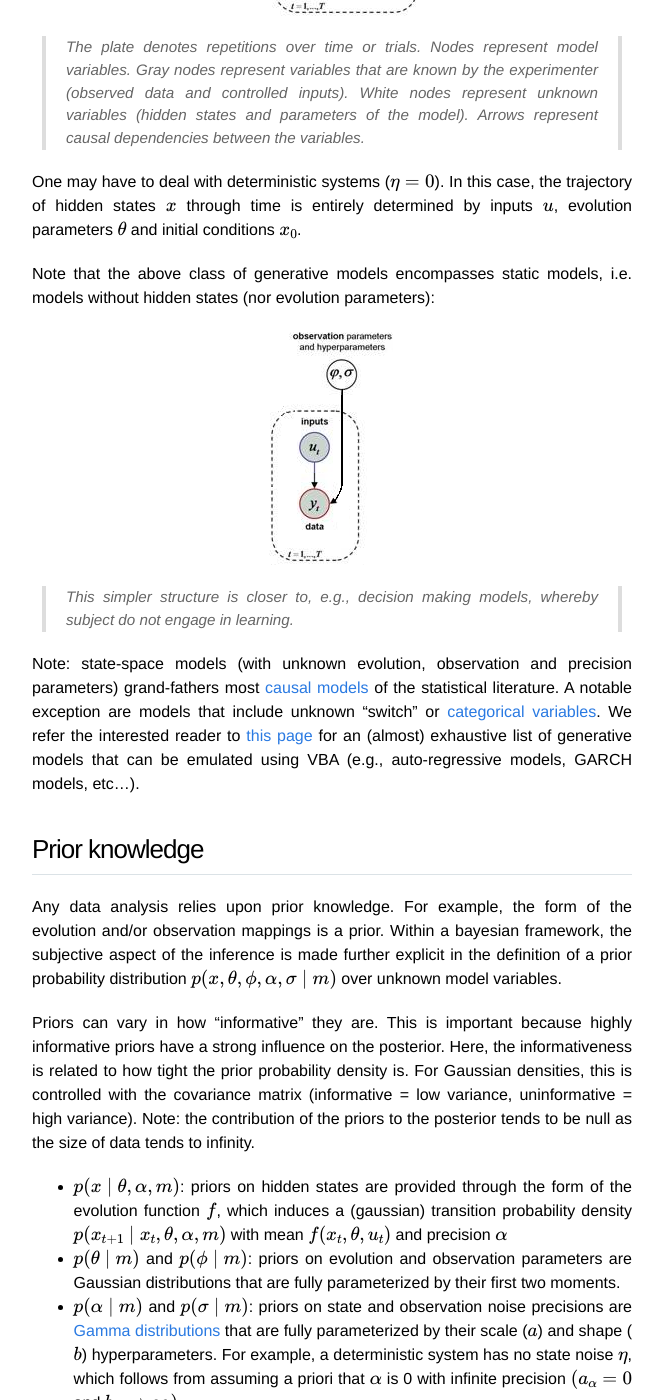
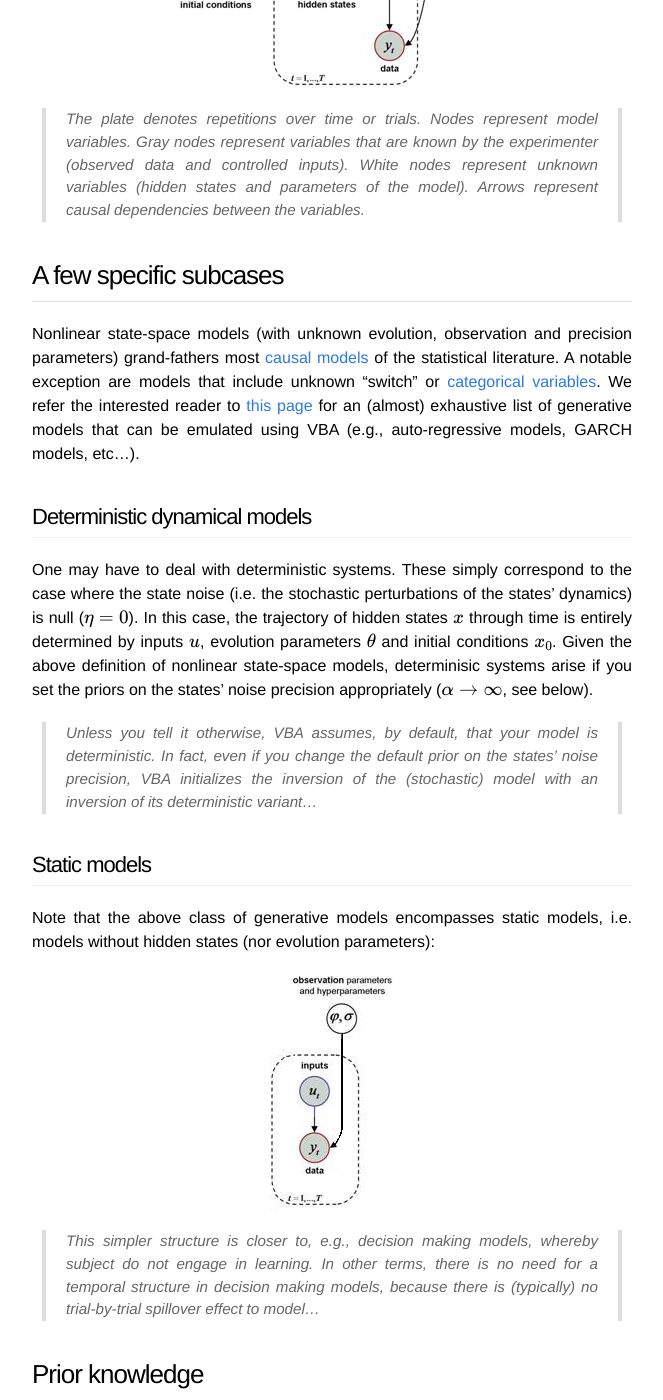
Before and after one commit to MBB-team/VBA-toolbox, a Jekyll site: the page built from _wiki/Structure-of-VBA's-generative-model.md, in a window 1280 px wide and 1400 px high, scrolled down 3248 px. Shown: the whole window, without its empty margins (308-971 px from the left). Built offline with Jekyll 4.4.1, drawn with Linux system fonts in a browser that asks for light colours; nearby versions of some CDN libraries; formulas are drawn with MathJax 3; some of the changed text lies outside the part shown.

Commit message:
Update Structure-of-VBA's-generative-model.md

```diff
--- a/_wiki/Structure-of-VBA's-generative-model.md
+++ b/_wiki/Structure-of-VBA's-generative-model.md
@@ -66,16 +66,28 @@ The following figure summarizes the model structure:
 
 > The plate denotes repetitions over time or trials. Nodes represent model variables. Gray nodes represent variables that are known by the experimenter (observed data and controlled inputs). White nodes represent unknown variables (hidden states and parameters of the model). Arrows represent causal dependencies between the variables.
 
-One may have to deal with deterministic systems ($$\eta=0$$). In this case, the trajectory of hidden states $$x$$ through time is entirely determined by inputs $$u$$, evolution parameters $$\theta$$ and initial conditions $$x_0$$.
+## A few specific subcases
+
+Nonlinear state-space models (with unknown evolution, observation and precision parameters) grand-fathers most [causal models](https://en.wikipedia.org/wiki/Causal_model) of the statistical literature. A notable exception are models that include unknown "switch" or [categorical variables](https://en.wikipedia.org/wiki/Categorical_variable). We refer the interested reader to [this page]({{ site.baseurl }}/wiki/generativeModels) for an (almost) exhaustive list of generative models that can be emulated using VBA (e.g., auto-regressive models, GARCH models, etc...).
+
+### Deterministic dynamical models
+
+One may have to deal with deterministic systems. These simply correspond to the case where the state noise (i.e. the stochastic perturbations of the states' dynamics) is null ($$\eta=0$$). In this case, the trajectory of hidden states $$x$$ through time is entirely determined by inputs $$u$$, evolution parameters $$\theta$$ and initial conditions $$x_0$$. Given the above definition of nonlinear state-space models, determinisic systems arise if you set the priors on the states' noise precision appropriately ($$\alpha \rightarrow \infty$$, see below).
+
+> Unless you tell it otherwise, VBA assumes, by default, that your model is deterministic. In fact, even if you change the default prior on the states' noise precision, VBA initializes the inversion of the (stochastic) model with an inversion of its deterministic variant...
+
+
+
+### Static models
 
 Note that the above class of generative models encompasses static models, i.e. models without hidden states (nor evolution parameters):
 
 
 ![]({{ site.baseurl }}/images/wiki/graph_static_models.png)
 
-> This simpler structure is closer to, e.g., decision making models, whereby subject do not engage in learning.
+> This simpler structure is closer to, e.g., decision making models, whereby subject do not engage in learning. In other terms, there is no need for a temporal structure in decision making models, because there is (typically) no trial-by-trial spillover effect to model...
 
-Note: state-space models (with unknown evolution, observation and precision parameters) grand-fathers most [causal models](https://en.wikipedia.org/wiki/Causal_model) of the statistical literature. A notable exception are models that include unknown "switch" or [categorical variables](https://en.wikipedia.org/wiki/Categorical_variable). We refer the interested reader to [this page]({{ site.baseurl }}/wiki/generativeModels) for an (almost) exhaustive list of generative models that can be emulated using VBA (e.g., auto-regressive models, GARCH models, etc...).
+
 
 
 ## Prior knowledge
```
